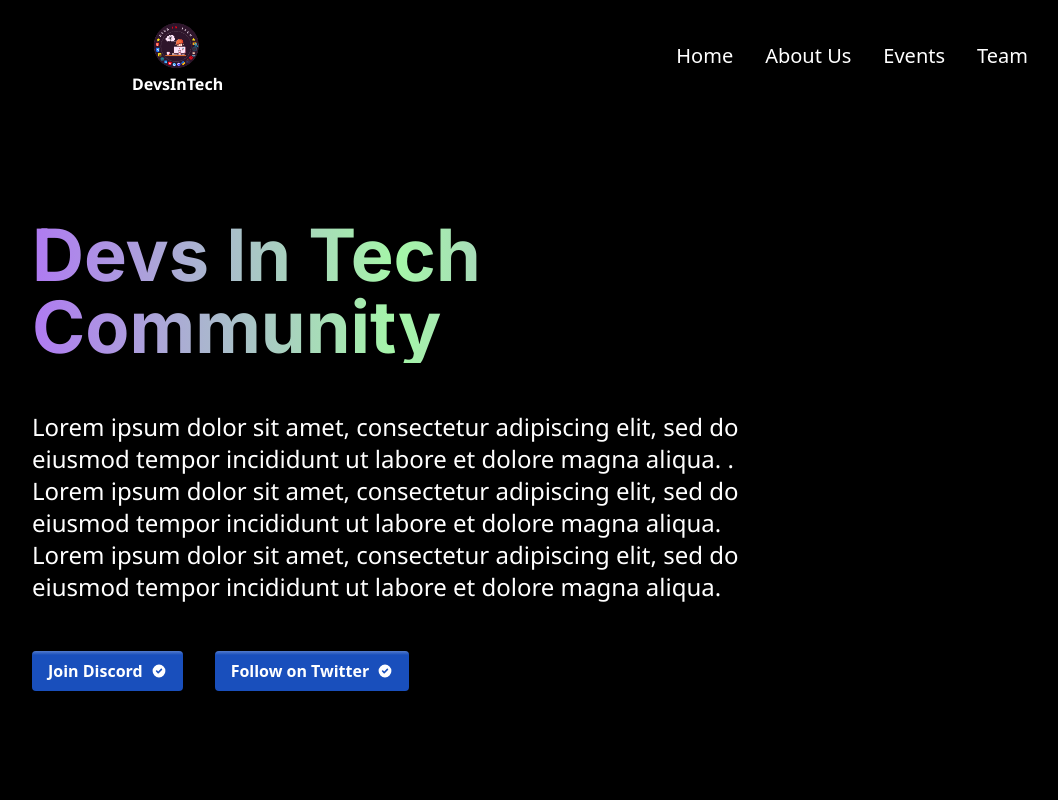
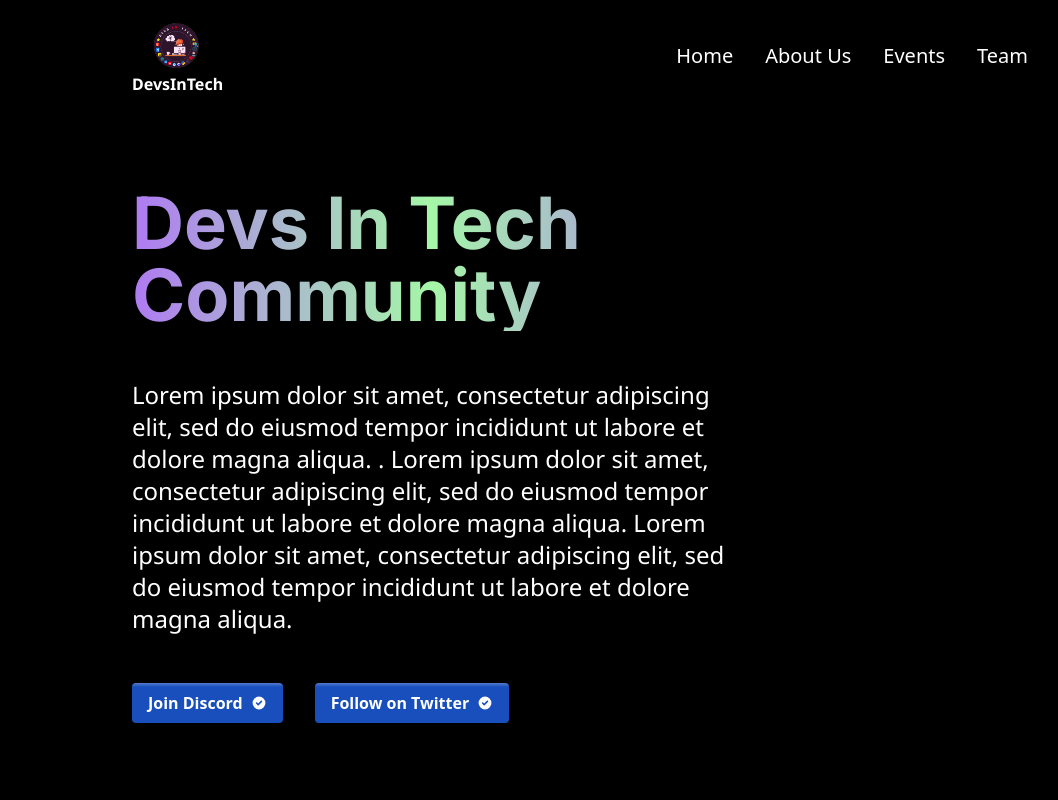
Before and after one commit to devs-in-tech/DevsInTech, a Next.js app: page /home in a window 1280 px wide. Shown: the top 800 px of the page, without its empty margins (60-1118 px from the left). Built offline with nearby package versions, Linux system fonts and the light colour scheme.

Commit message:
feat: padding responsive alignment of hero section with navbar

```diff
--- a/src/components/HeroSection/index.jsx
+++ b/src/components/HeroSection/index.jsx
@@ -3,8 +3,8 @@
 const HeroSection = () => {
   return (
     <div className="min-h-[calc(100vh-115px)] flex items-center bg-black">
-      <div className="flex items-center justify-center text-center md:items-start md:text-left md:justify-start px-7">
-        <div className="flex flex-col gap-12 md:w-2/3 w-full">
+      <div className="flex items-center justify-center text-center md:items-start md:text-left md:justify-start md:px-32 px-7">
+        <div className="flex flex-col items-center md:items-start gap-12 md:w-2/3 w-full">
           <h1 className="md:text-7xl text-6xl font-primary font-bold text-transparent bg-clip-text bg-gradient-to-r from-[#AF7AF2] via-[#A5F7A8] to-[#AF7AF2]">
             Devs In Tech Community
           </h1>
```
